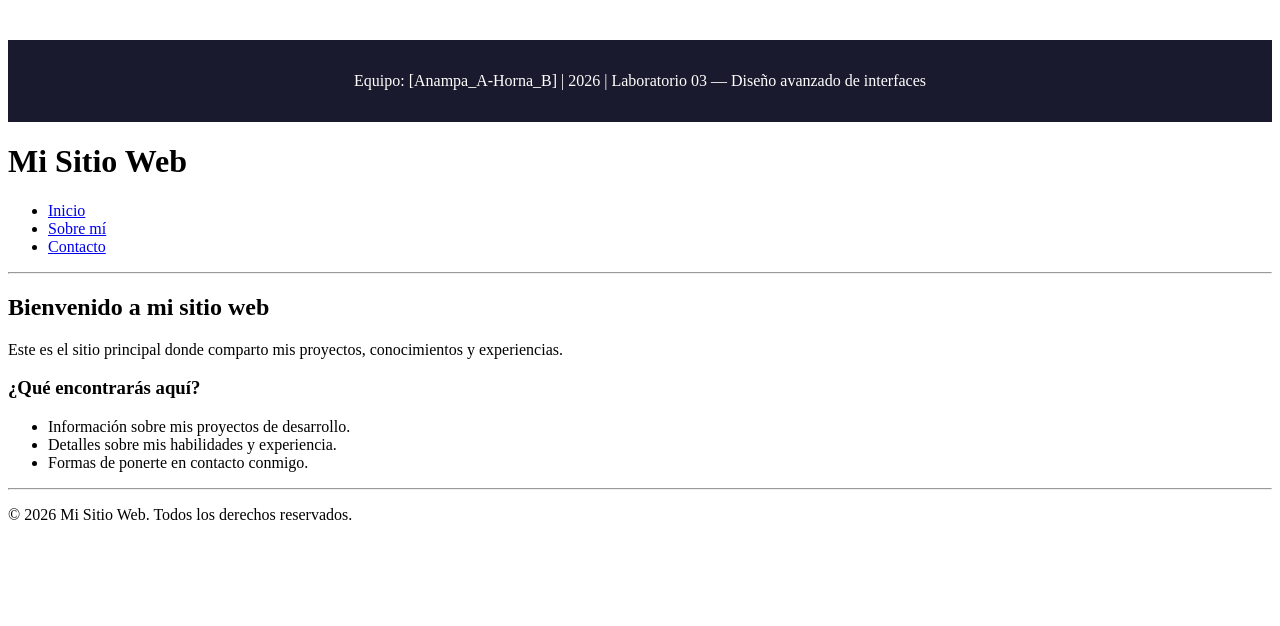
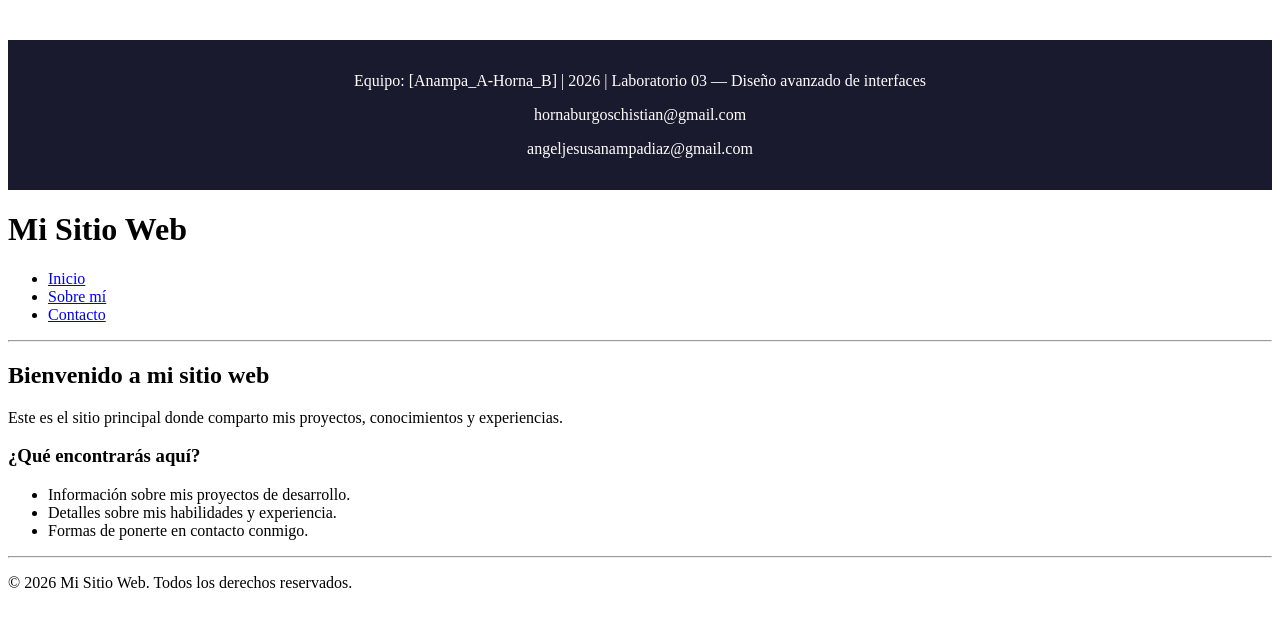
Before and after one commit to christianhorna-gif/laboratorio----03-cambio, a plain HTML site: page index.html in a window 1280 px wide. Drawn offline with Linux system fonts and the light colour scheme.

Commit message:
fix: agrega correo en footer

```diff
--- a/index.html
+++ b/index.html
@@ -8,6 +8,8 @@
 <body>
 <footer style="background:#1a1a2e;color:white;text-align:center;padding:16px;margin-top:40px">
 <p>Equipo: [Anampa_A-Horna_B] | 2026 | Laboratorio 03 — Diseño avanzado de interfaces</p>
+<p>hornaburgoschistian@gmail.com</p>
+<p>angeljesusanampadiaz@gmail.com</p>
 </footer>
     <!-- Encabezado y Navegación -->
     <header>
```
